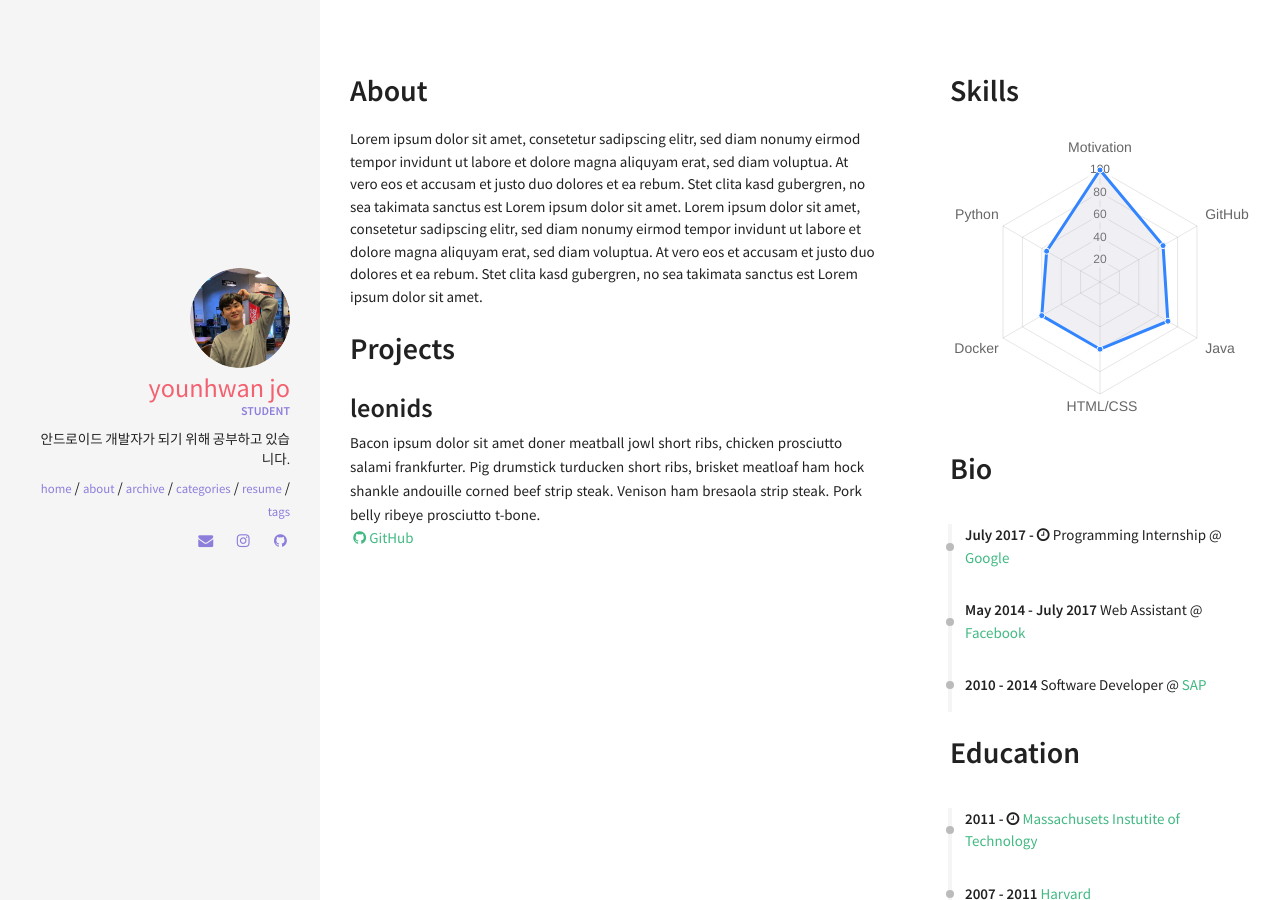
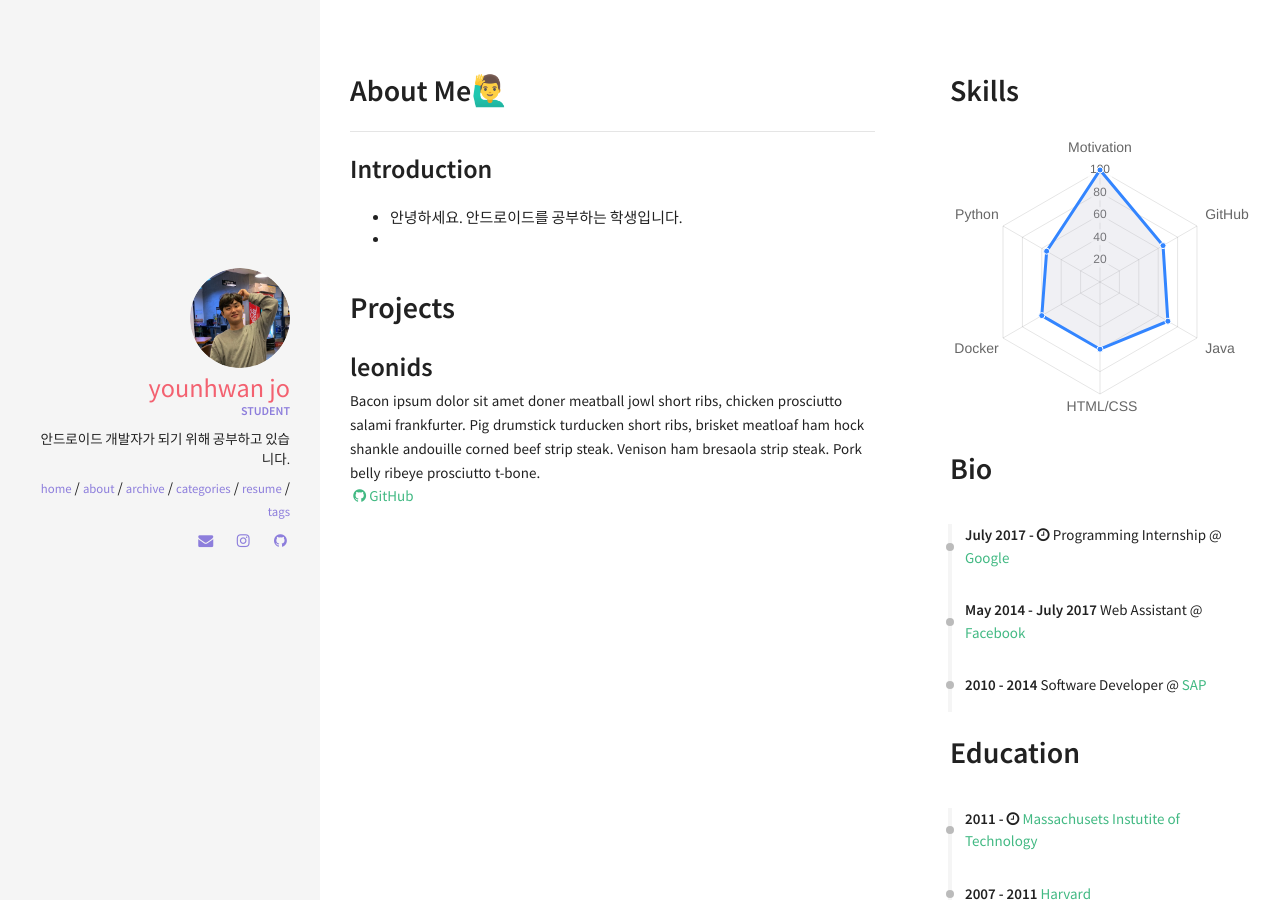
Before and after one commit to younhwan97/younhwan97.github.io, a Jekyll site: the page built from resume.html, in a window 1280 px wide. Built offline with Jekyll 4.4.1, drawn with Linux system fonts in a browser that asks for light colours; nearby versions of some CDN libraries.

Commit message:
[업데이트] 홈에 나에 관한 정보를 소개한다.

```diff
--- a/_includes/sections/about.html
+++ b/_includes/sections/about.html
@@ -1,5 +1,11 @@
-<h1><span data-i18n="skills.my_skills">About</span></h1>
-
+<h1><span data-i18n="skills.my_skills">About Me🙋‍♂️</span></h1>
+<hr>
 <div>
-    Lorem ipsum dolor sit amet, consetetur sadipscing elitr, sed diam nonumy eirmod tempor invidunt ut labore et dolore magna aliquyam erat, sed diam voluptua. At vero eos et accusam et justo duo dolores et ea rebum. Stet clita kasd gubergren, no sea takimata sanctus est Lorem ipsum dolor sit amet. Lorem ipsum dolor sit amet, consetetur sadipscing elitr, sed diam nonumy eirmod tempor invidunt ut labore et dolore magna aliquyam erat, sed diam voluptua. At vero eos et accusam et justo duo dolores et ea rebum. Stet clita kasd gubergren, no sea takimata sanctus est Lorem ipsum dolor sit amet.
+    <h2>
+        Introduction
+    </h2>
+    <ul>
+        <li>안녕하세요. 안드로이드를 공부하는 학생입니다.</li>
+        <li></li>
+    </ul>
 </div>
--- a/index.markdown
+++ b/index.markdown
@@ -2,5 +2,7 @@
 # Feel free to add content and custom Front Matter to this file.
 # To modify the layout, see https://jekyllrb.com/docs/themes/#overriding-theme-defaults
 
-layout: home
+layout: resume
 ---
+
+home
```
Also changed, not shown: about.markdown (line endings or trailing spaces), 3 other files.
